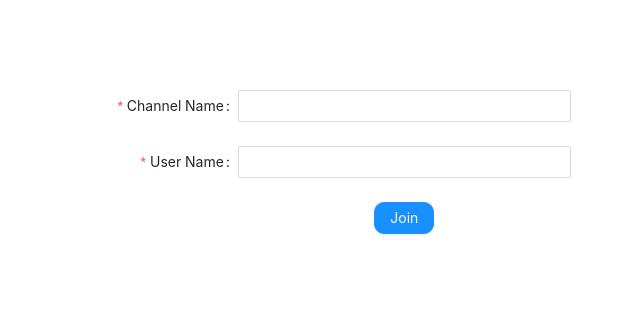
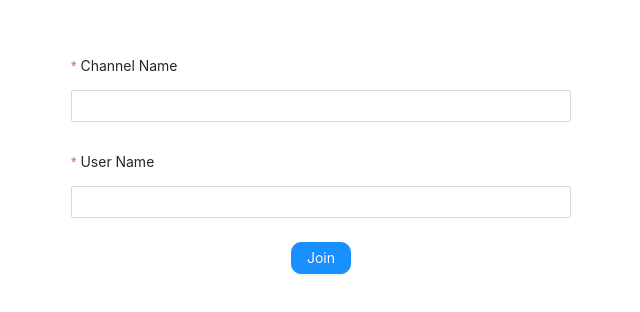
Before and after one commit to duongnpginnov/demo-webrtc, a React (Create React App) app: page / in a window 1280 px wide. Shown: the part 226-538 px from the top of the page, without its empty margins (319-959 px from the left). Built offline with nearby package versions, Linux system fonts and the light colour scheme; no server answers.

Commit message:
update style

```diff
--- a/src/App.js
+++ b/src/App.js
@@ -44,8 +44,8 @@
         <div className="login-form">
           <Form
             name="basic"
-            labelCol={{ span: 8 }}
-            wrapperCol={{ span: 16 }}
+            labelCol={{ span: 24 }}
+            wrapperCol={{ span: 24 }}
             onFinish={onFinish}
             autoComplete="off"
           >
@@ -69,7 +69,7 @@
               <Input />
             </Form.Item>
 
-            <Form.Item wrapperCol={{ offset: 8, span: 16 }}>
+            <Form.Item wrapperCol={{ span: 24 }}>
               <Button type="primary" htmlType="submit">
                 Join
               </Button>
```
